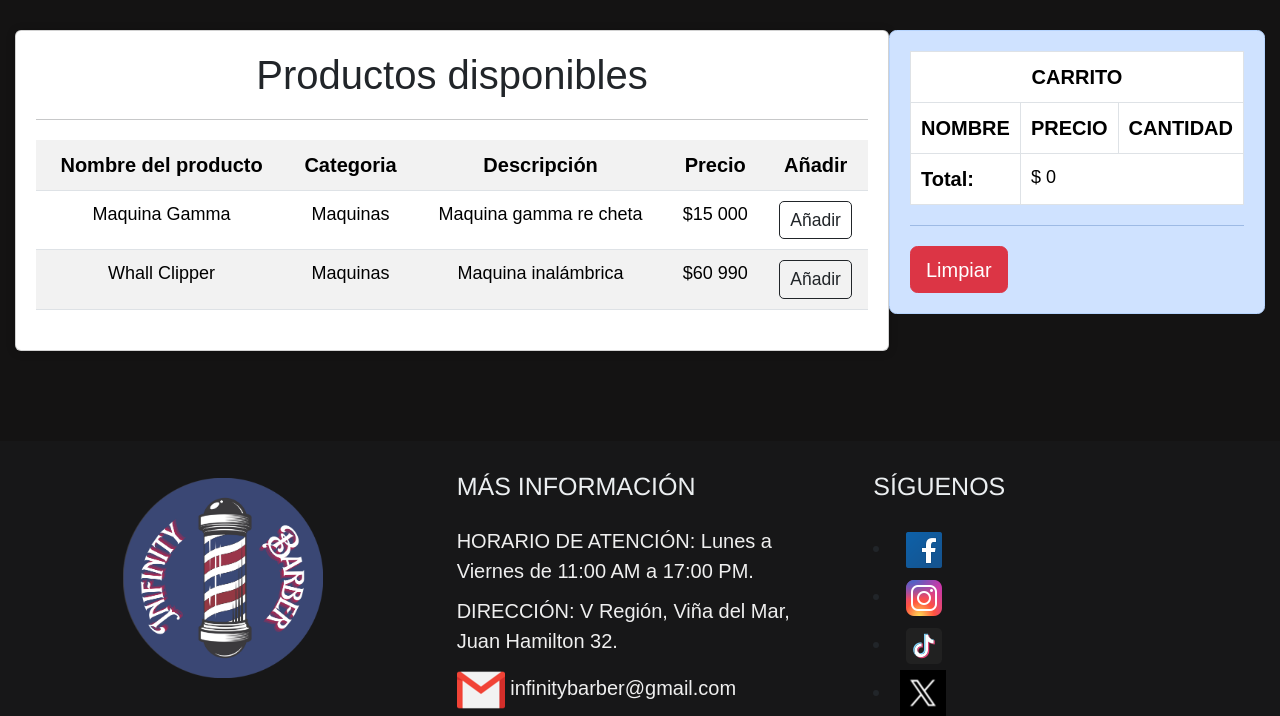
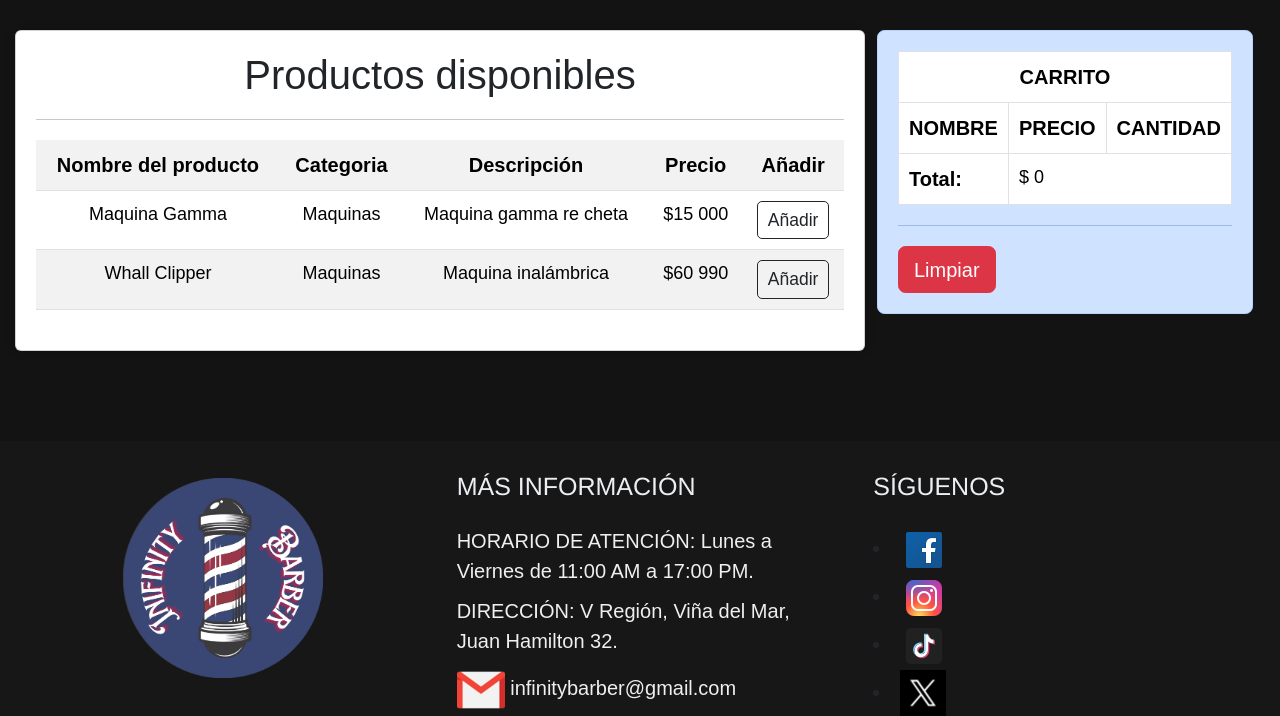
Before and after one commit to MrLucasFernandez/DistribuidoraBarberia, a Django app: page /comprar/ in a window 1280 px wide. Shown: the part 85-801 px from the top of the page. Run offline with Django 4.2, Linux system fonts and the light colour scheme; data comes from the database, SQL or seed files in the repository; both versions use the stored data as it was after the commit; some libraries are stand-ins or nearby versions.

Commit message:
db y cart.html

```diff
--- a/App/templates/app/cart.html
+++ b/App/templates/app/cart.html
@@ -39,12 +39,13 @@
         <div class="col-6"><a href="{% url 'clean_cart' %}" class="btn btn-danger">Limpiar</a></div>
 
     </div>
+    <div class="row text-center">
+      <div id="paypal-button-container"></div>
+      <!--<div class="col-6"><a href="#" class="btn btn-success">Guardar</a></div>!-->
+    </div>
 
 </div>
-<div class="row text-center">
-  <div id="paypal-button-container"></div>
-  <!--<div class="col-6"><a href="#" class="btn btn-success">Guardar</a></div>!-->
-</div>
+
 
 
 <style>
@@ -60,13 +61,17 @@
     background-color: #cfe2ff;
     border-color: #b6d4fe;
     margin-top: -60px;
+    margin-left: 12px;
+    margin-right: 12px;
 }
+
+
 
 @media only screen and (min-width: 300px) {
     .paypal-button-container {
         min-width: 300px;
         max-width: 500px;
-        padding: 20px;
+        padding: 12px;
     }
 }
 
```
Also changed, not shown: db.sqlite3, img/productos/icon.png (added).
